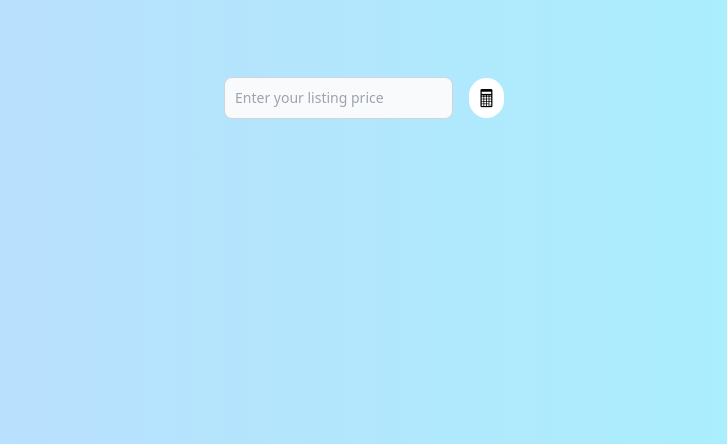
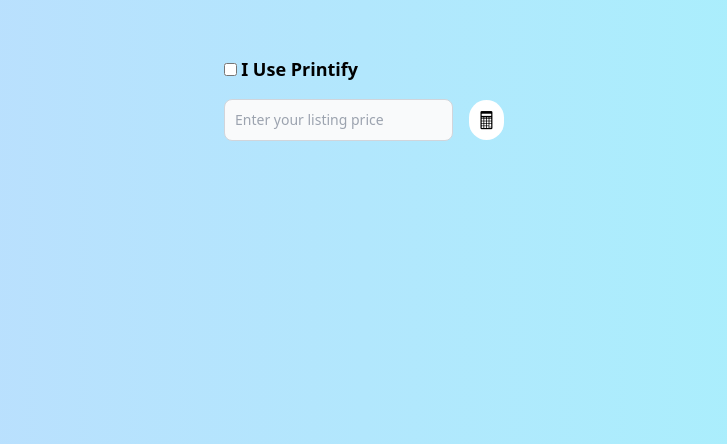
Before and after one commit to M7zain/etsyCal, a plain HTML site: page src/index.html in a window 1280 px wide. Shown: the part 356-800 px from the top of the page, without its empty margins (276-1003 px from the left). Drawn offline with Linux system fonts and the light colour scheme; no server answers.

Commit message:
added exchange rate and printify option

```diff
--- a/src/index.html
+++ b/src/index.html
@@ -12,11 +12,27 @@
 
         <h1 class="font-bold mb-10 md:mb-20 bg-gradient-to-r from-slate-900 to-slate-700 text-[45px] text-center inline-block text-transparent bg-clip-text">Calculate Your <span class="bg-gradient-to-r from-red-500 to-orange-500 bg-clip-text"> Etsy </span> Fees Now!</h1>
 
+
+        <div class="flex flex-col justify-center items-center space-y-4">
+            <div class="w-full ">
+                <input type="checkbox"
+                       name="printify"
+                       id="printify"
+                       onchange={toggleInput()}>
+                <label for="printify" class="text-lg font-semibold">I Use Printify</label>
+
+                <input type='number' id="printify_price" placeholder="Enter Printify price for item"
+                style="display: none;"
+                class=" mr-4 bg-gray-50 border border-gray-300 text-gray-900 text-sm rounded-lg focus:ring-blue-500 focus:border-blue-500 block w-full p-2.5 dark:bg-gray-700 dark:border-gray-600 dark:placeholder-gray-400 dark:text-white dark:focus:ring-blue-500 dark:focus:border-blue-500" >
+
+            </div>
+
             <div class="flex justify-center items-center ">
                 <input type='number' id="listing_price" placeholder="Enter your listing price " class=" mr-4 bg-gray-50 border border-gray-300 text-gray-900 text-sm rounded-lg focus:ring-blue-500 focus:border-blue-500 block w-full p-2.5 dark:bg-gray-700 dark:border-gray-600 dark:placeholder-gray-400 dark:text-white dark:focus:ring-blue-500 dark:focus:border-blue-500" >
                 <button onclick={Calculate()} class="bg-white p-2 rounded-full text-2xl h-10 w-10  flex justify-center items-center ">
                     🖩
                 </button>
+              </div>
         </div>
 
 
@@ -27,8 +43,6 @@
 
 
     <script src="logic.js">
-
-
     </script>
 </body>
 </html>
--- a/src/logic.js
+++ b/src/logic.js
@@ -1,3 +1,15 @@
+async function fetchUSDtoTRY() {
+    const res = await fetch("https://open.er-api.com/v6/latest/USD");
+    const data = await res.json();
+    const exchangeRate = data.rates.TRY;
+
+    console.log(`The exchange rate of USD over TRY is : ${exchangeRate}`)
+
+    return exchangeRate;
+}
+
+fetchUSDtoTRY();
+
 function Calculate() {
     // Get listing price from input and parse it as a number
     let listing_price = document.getElementById("listing_price").value;
@@ -28,3 +40,17 @@
     // Display the result
     document.getElementById("answer").innerHTML = total_fees.toFixed(2) + "$"; // Format to 2 decimal places
 }
+
+
+function toggleInput(){
+    const checkbox = document.getElementById("printify");
+    const printify_price = document.getElementById("printify_price");
+
+    if(checkbox.checked){
+        printify_price.style.display= "block";
+
+    }else{
+        printify_price.style.display ="none";
+    }
+
+}
```
Also changed, not shown: src/output.css. Lines whose indentation alone changed are shown as unchanged.
